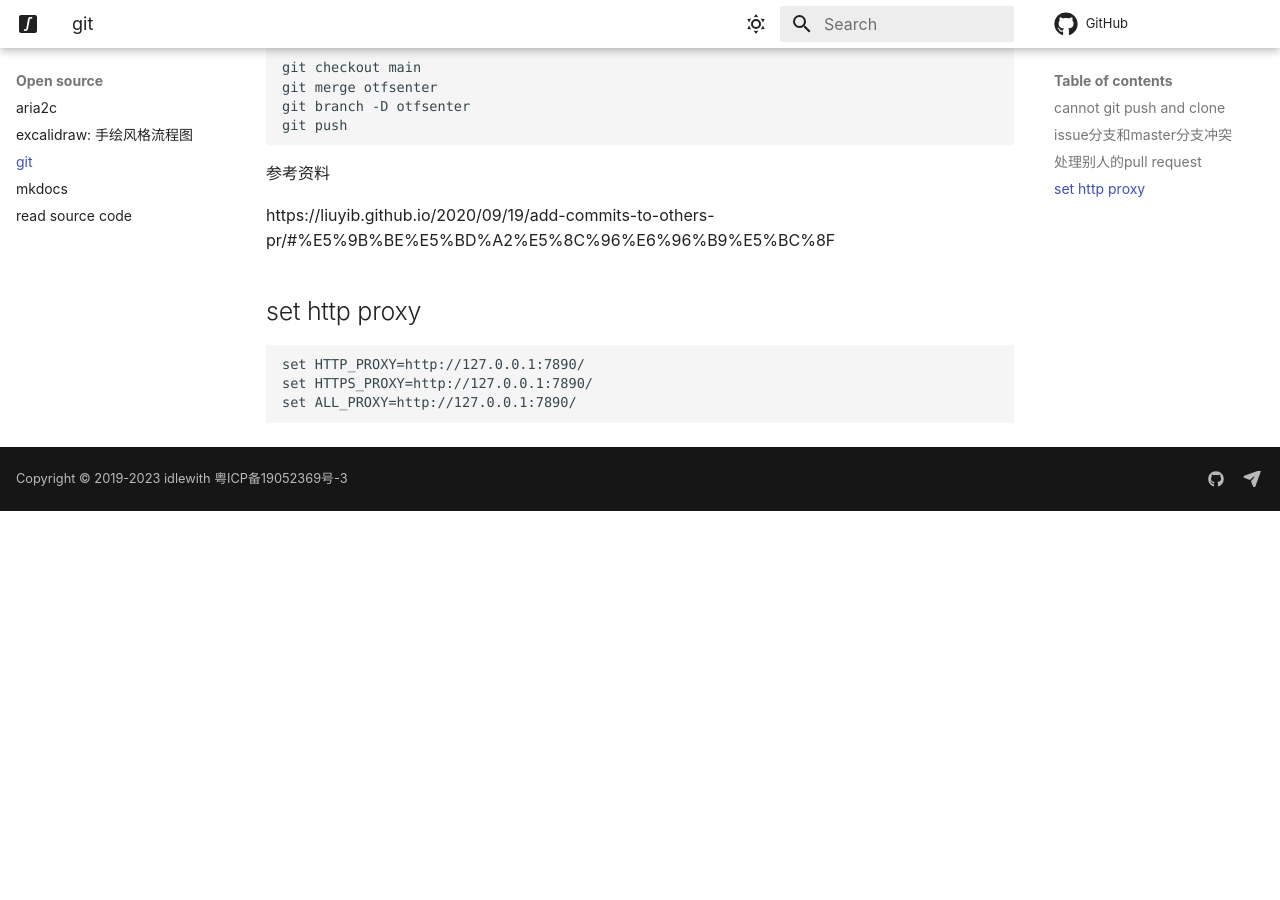
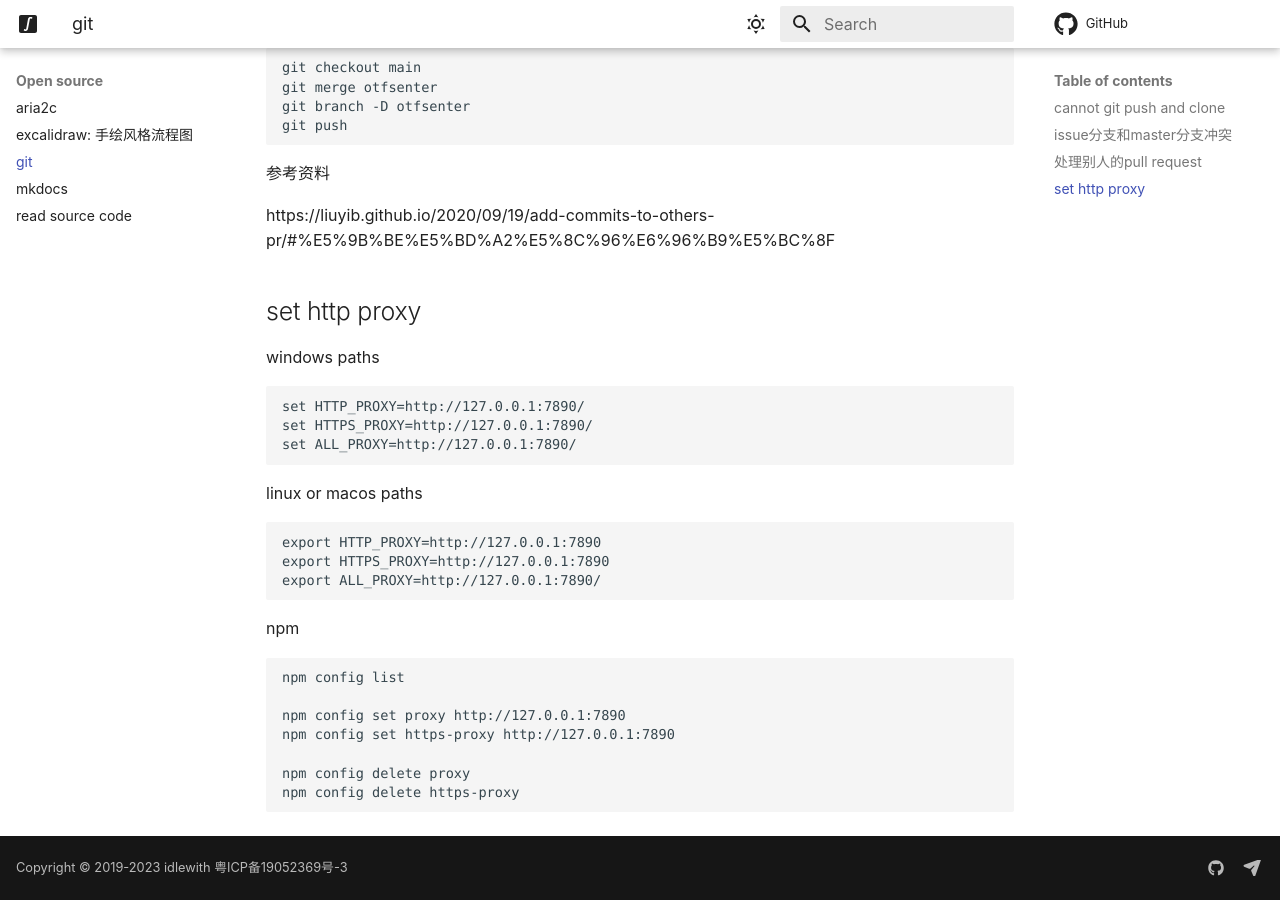
Before and after one commit to idlewith/blog, an MkDocs documentation site: the page built from docs/open_source/git.md, in a window 1280 px wide and 900 px high, scrolled down 1624 px. Built offline with MkDocs 1.6.1 and Material for MkDocs 9.7.7, drawn with Linux system fonts in a browser that asks for light colours; comment, search, counter and statistics services are not loaded; before the commit the page ends 2135 px from its top, so only the background shows below that.

Commit message:
update proxy

````diff
--- a/docs/open_source/git.md
+++ b/docs/open_source/git.md
@@ -100,8 +100,32 @@
 
 ## set http proxy
 
+windows paths
+
 ```
 set HTTP_PROXY=http://127.0.0.1:7890/
 set HTTPS_PROXY=http://127.0.0.1:7890/
 set ALL_PROXY=http://127.0.0.1:7890/
 ```
+
+linux or macos paths
+
+```
+export HTTP_PROXY=http://127.0.0.1:7890
+export HTTPS_PROXY=http://127.0.0.1:7890
+export ALL_PROXY=http://127.0.0.1:7890/
+```
+
+
+
+npm
+
+```
+npm config list
+
+npm config set proxy http://127.0.0.1:7890
+npm config set https-proxy http://127.0.0.1:7890
+
+npm config delete proxy
+npm config delete https-proxy
+```
````
